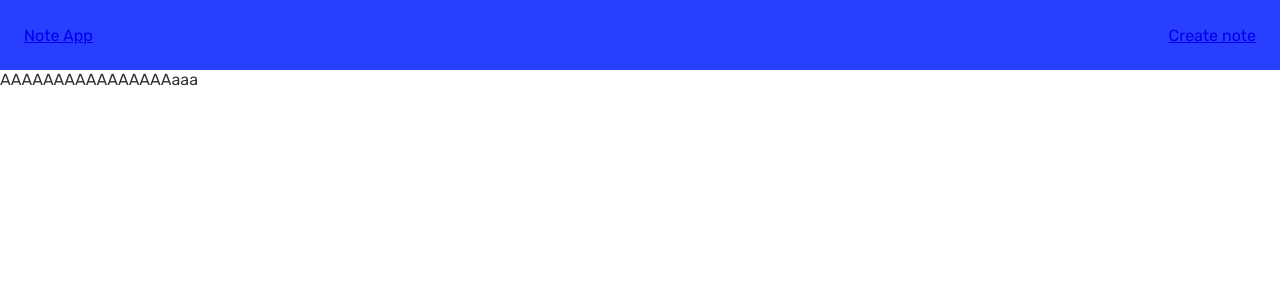
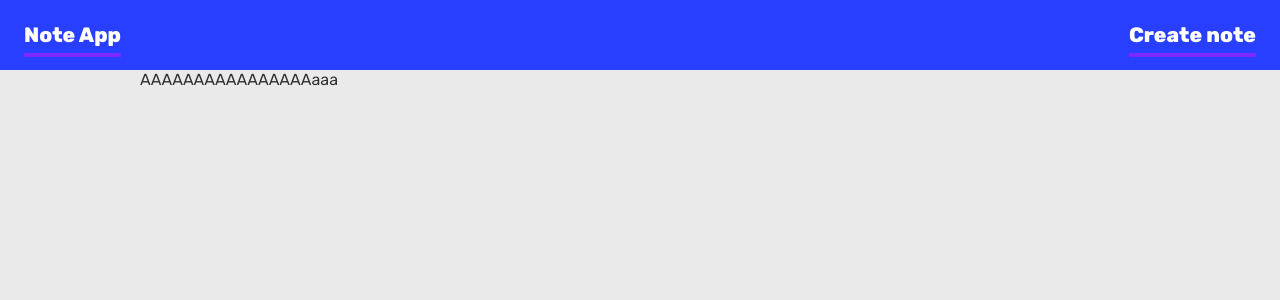
Before and after one commit to mateusscm/notes-app, a Next.js app: page / in a window 1280 px wide. Shown: the top 300 px of the page. Built offline with nearby package versions, Linux system fonts and the light colour scheme.

Commit message:
global style changed

```diff
--- a/src/components/Layout/index.js
+++ b/src/components/Layout/index.js
@@ -6,7 +6,7 @@ function Layout({children}) {
       <>
         <Navbar />
         <ContentLayout>
-            {children}
+          {children}
         </ContentLayout>
       </>
   );
--- a/src/components/Navbar/styles.js
+++ b/src/components/Navbar/styles.js
@@ -12,5 +12,23 @@ export const NavContainer = styled.nav`
     align-items: center;
     justify-content: space-between;
     padding: 0px 24px;
-    color: ${({theme}) => theme.text};
+
+    > a {
+        text-decoration: none;
+        color: ${({theme}) => theme.contrastText};
+        font-size: 1.3rem;
+        font-weight: bold;
+        position: relative;
+
+        &::after {
+            content: "";
+            position: absolute;
+            bottom: -10px;
+            left: 0px;
+            right: 0px;
+            width: 100%;
+            height: 4px;
+            background-color: ${({theme}) => theme.secondary};
+        }
+    }
 `;
--- a/styles/global.js
+++ b/styles/global.js
@@ -5,14 +5,27 @@ const GlobalStyle = createGlobalStyle`
     box-sizing: border-box;
   }
   body {
-    margin: 0;
+    margin: 0 auto;
     padding: 0;
     /* New styles */
     display: flex;
     flex-direction: column;
     font-family: 'Rubik', sans-serif;
+    background-color: ${({ theme }) => theme.mainBg};
     // Deixa branco no começo
     color: ${({ theme }) => theme.text};
+
+    width: 1000px;
+
+    @media screen and (max-width: 1024px) {
+      width: 700px;
+    }
+    @media screen and (max-width: 800px) {
+      width: 600px;
+    }
+    @media screen and (max-width: 600px) {
+      width: 90vw;
+    }
   }
   html, body {
     min-height: 100vh;
```
